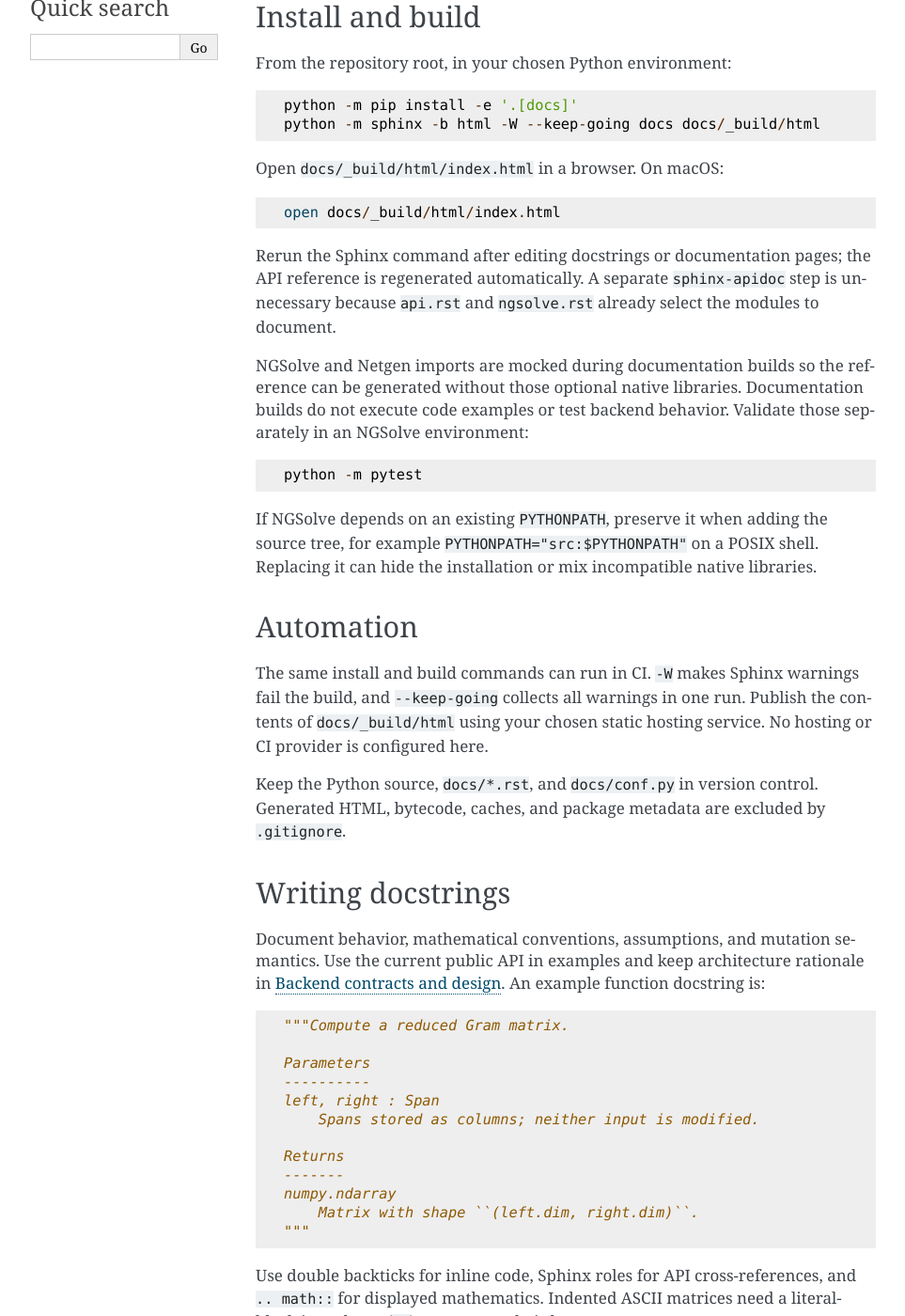
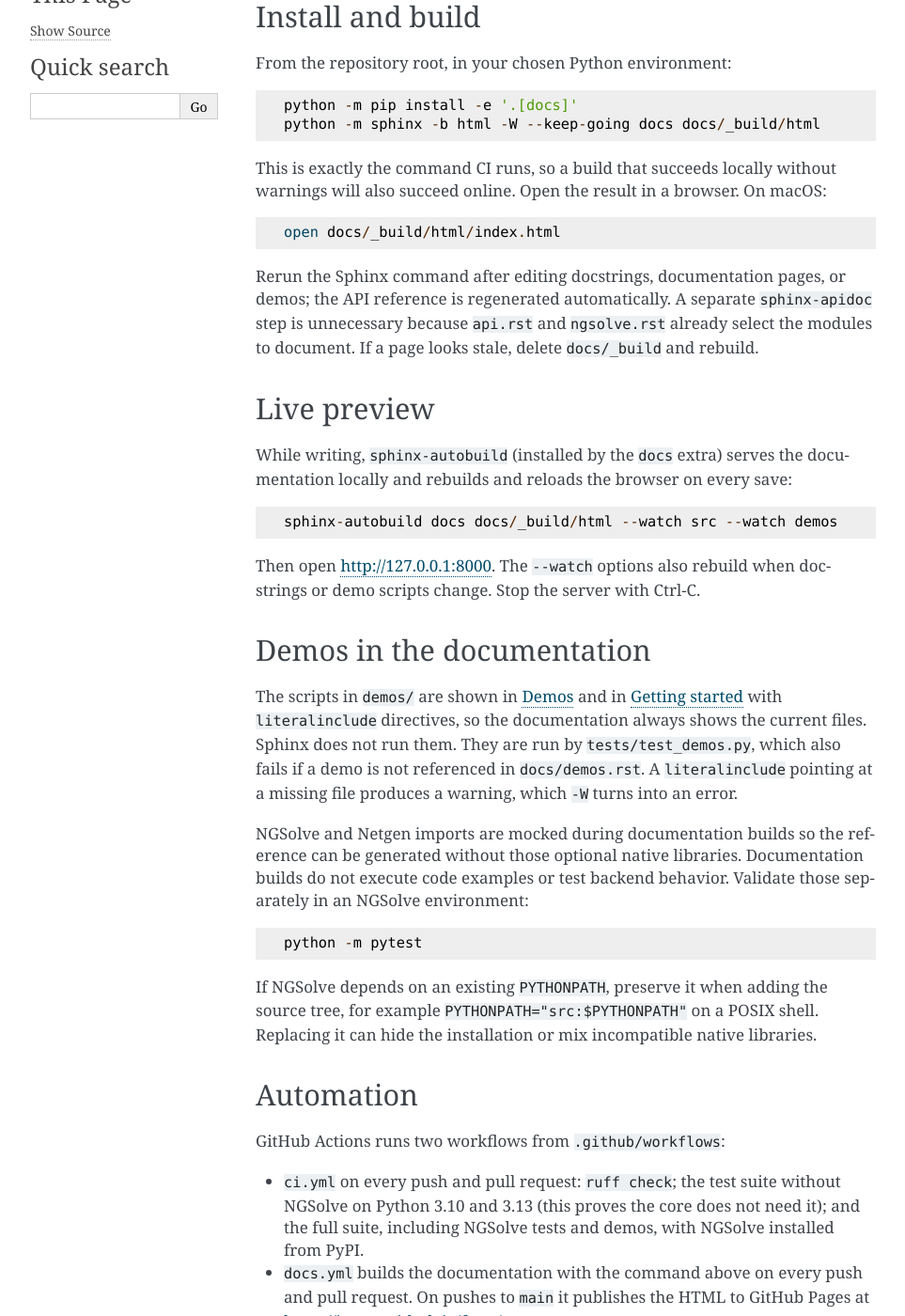
Before and after one commit to jayggg/feast, a Sphinx documentation site: the page built from docs/building.rst, in a window 1280 px wide and 1400 px high, scrolled down 296 px. Shown: the whole window at 94% size, without its empty margins (148-1111 px from the left). Built offline with Sphinx 7.4.7, drawn with Linux system fonts in a browser that asks for light colours; some of the changed text lies outside the part shown.

Commit message:
Add demos, docs page, CI and docs workflows

```diff
--- a/docs/building.rst
+++ b/docs/building.rst
@@ -15,14 +15,39 @@ From the repository root, in your chosen Python environment::
     python -m pip install -e '.[docs]'
     python -m sphinx -b html -W --keep-going docs docs/_build/html
 
-Open ``docs/_build/html/index.html`` in a browser. On macOS::
+This is exactly the command CI runs, so a build that succeeds locally
+without warnings will also succeed online. Open the result in a
+browser. On macOS::
 
     open docs/_build/html/index.html
 
-Rerun the Sphinx command after editing docstrings or documentation pages;
-the API reference is regenerated automatically. A separate
+Rerun the Sphinx command after editing docstrings, documentation pages,
+or demos; the API reference is regenerated automatically. A separate
 ``sphinx-apidoc`` step is unnecessary because ``api.rst`` and
-``ngsolve.rst`` already select the modules to document.
+``ngsolve.rst`` already select the modules to document. If a page looks
+stale, delete ``docs/_build`` and rebuild.
+
+Live preview
+------------------
+
+While writing, ``sphinx-autobuild`` (installed by the ``docs`` extra)
+serves the documentation locally and rebuilds and reloads the browser
+on every save::
+
+    sphinx-autobuild docs docs/_build/html --watch src --watch demos
+
+Then open http://127.0.0.1:8000. The ``--watch`` options also rebuild
+when docstrings or demo scripts change. Stop the server with Ctrl-C.
+
+Demos in the documentation
+--------------------------------
+
+The scripts in ``demos/`` are shown in :doc:`demos` and in
+:doc:`getting_started` with ``literalinclude`` directives, so the
+documentation always shows the current files. Sphinx does not run them.
+They are run by ``tests/test_demos.py``, which also fails if a demo is
+not referenced in ``docs/demos.rst``. A ``literalinclude`` pointing at a
+missing file produces a warning, which ``-W`` turns into an error.
 
 NGSolve and Netgen imports are mocked during documentation builds so
 the reference can be generated without those optional native libraries.
@@ -39,10 +64,18 @@ libraries.
 Automation
 ----------------
 
-The same install and build commands can run in CI. ``-W`` makes Sphinx
-warnings fail the build, and ``--keep-going`` collects all warnings in
-one run. Publish the contents of ``docs/_build/html`` using your chosen
-static hosting service. No hosting or CI provider is configured here.
+GitHub Actions runs two workflows from ``.github/workflows``:
+
+* ``ci.yml`` on every push and pull request: ``ruff check``; the test
+  suite without NGSolve on Python 3.10 and 3.13 (this proves the core
+  does not need it); and the full suite, including NGSolve tests and
+  demos, with NGSolve installed from PyPI.
+* ``docs.yml`` builds the documentation with the command above on every
+  push and pull request. On pushes to ``main`` it publishes the HTML to
+  GitHub Pages at https://jayggg.github.io/feast/.
+
+Publishing requires a one-time repository setting: Settings → Pages →
+Build and deployment → Source: GitHub Actions.
 
 Keep the Python source, ``docs/*.rst``, and ``docs/conf.py`` in version
 control. Generated HTML, bytecode, caches, and package metadata are
--- a/docs/index.rst
+++ b/docs/index.rst
@@ -12,6 +12,7 @@ iteration. NumPy/SciPy support is included; NGSolve support is optional.
    :maxdepth: 2
 
    getting_started
+   demos
    architecture
    limitations
    api
--- a/pyproject.toml
+++ b/pyproject.toml
@@ -17,7 +17,7 @@ dependencies = ["numpy>=1.24", "scipy>=1.10"]
 [project.optional-dependencies]
 ngsolve = ["ngsolve"]
 dev = ["pytest", "ruff"]
-docs = ["sphinx>=7,<10"]
+docs = ["sphinx>=7,<10", "sphinx-autobuild"]
 
 [tool.setuptools.packages.find]
 where = ["src"]
```
Also changed, not shown: README.md (+7 -3 lines), docs/architecture.rst (+8 -3 lines), docs/demos.rst (added, +48 -0 lines), docs/getting_started.rst (+18 -20 lines), docs/limitations.rst (+4 -6 lines), demos/README.md (added), 6 other files.
